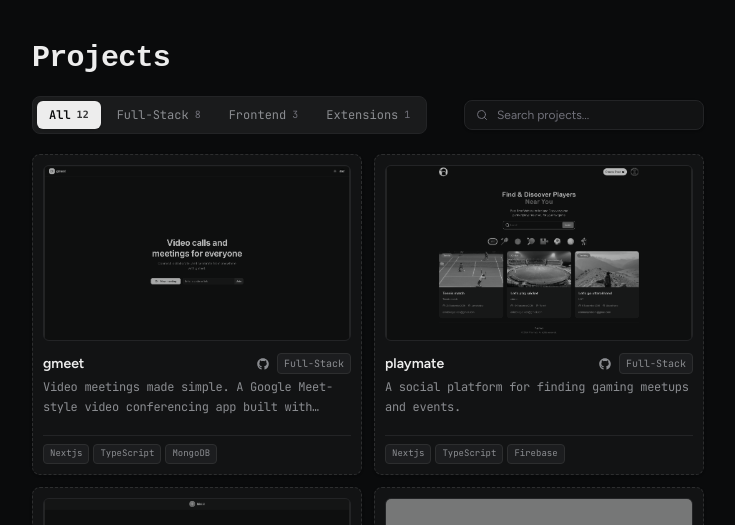
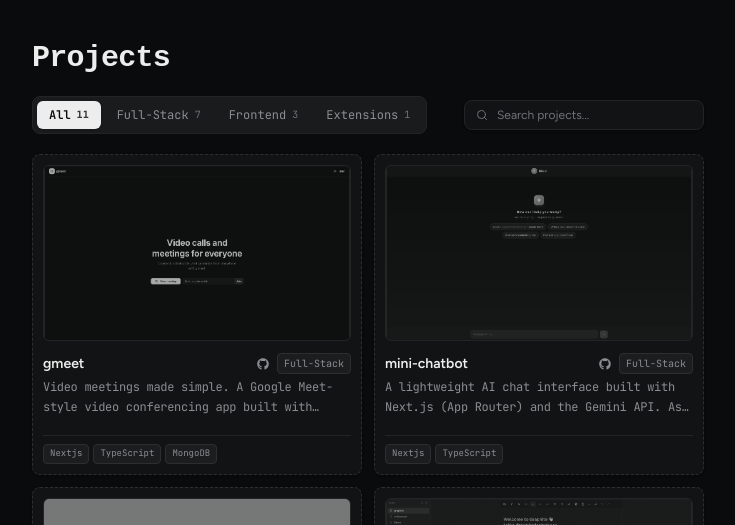
Before and after one commit to ankitsensei/ankitbhagat-portfolio, a React (Vite) app: page /projects in a window 1280 px wide. Shown: the top 525 px of the page, without its empty margins (269-1004 px from the left). Built offline with nearby package versions, Linux system fonts and the light colour scheme; grey boxes are pictures that could not be loaded; a web font is replaced by a local one.

Commit message:
chore: removed a project

```diff
--- a/src/assets/ProjectsData.ts
+++ b/src/assets/ProjectsData.ts
@@ -32,15 +32,6 @@ export const ProjectData: Project[] = [
     techStack: ["Nextjs", "TypeScript", "MongoDB"],
     github: "https://github.com/ankitsensei/gmeet",
     liveLink: "https://gmeet-three.vercel.app",
-    category: "Full-Stack",
-  },
-  {
-    image: playmate,
-    heading: "playmate",
-    description: "A social platform for finding gaming meetups and events.",
-    techStack: ["Nextjs", "TypeScript", "Firebase"],
-    github: "https://github.com/ankitsensei/playmate",
-    liveLink: "https://playmate-iota.vercel.app",
     category: "Full-Stack",
   },
   {
```
Also changed, not shown: vercel.json.
